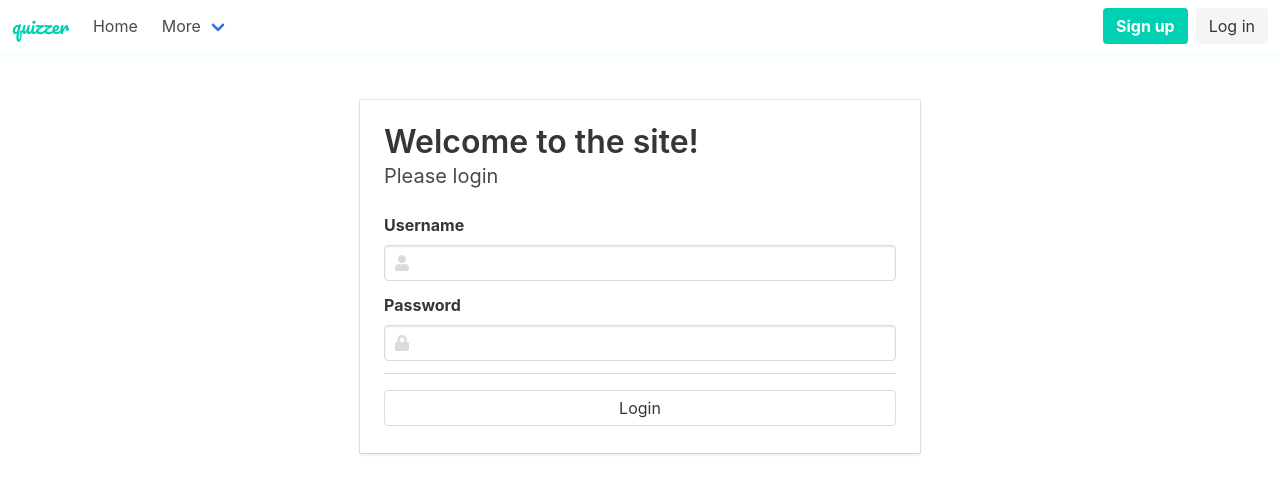
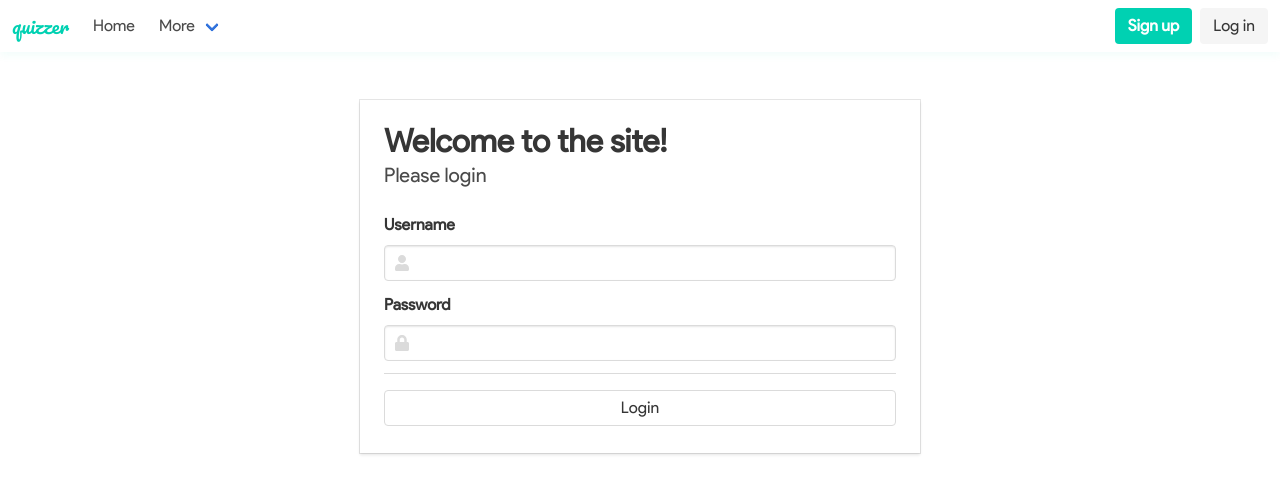
Before and after one commit to User17745/Quizzer, a PHP site: page / in a window 1280 px wide. Shown: the top 500 px of the page. Run offline with PHP 8.4, Linux system fonts and the light colour scheme; some libraries are stand-ins or nearby versions.

Commit message:
Added new site wide fonts.

```diff
--- /dev/null
+++ b/assets/font-style.css
@@ -0,0 +1,48 @@
+/*! Generated by Font Squirrel (https://www.fontsquirrel.com) on November 25, 2019 */
+
+
+
+@font-face {
+    font-family: 'product_sans_bold_italic';
+    src: url('fonts/product_sans_bold_italic-webfont.woff2') format('woff2'),
+         url('fonts/product_sans_bold_italic-webfont.woff') format('woff');
+    font-weight: normal;
+    font-style: normal;
+
+}
+
+
+
+
+@font-face {
+    font-family: 'product_sans_bold';
+    src: url('fonts/product_sans_bold-webfont.woff2') format('woff2'),
+         url('fonts/product_sans_bold-webfont.woff') format('woff');
+    font-weight: normal;
+    font-style: normal;
+
+}
+
+
+
+
+@font-face {
+    font-family: 'product_sans_italic';
+    src: url('fonts/product_sans_italic-webfont.woff2') format('woff2'),
+         url('fonts/product_sans_italic-webfont.woff') format('woff');
+    font-weight: normal;
+    font-style: normal;
+
+}
+
+
+
+
+@font-face {
+    font-family: 'product_sans_regular';
+    src: url('fonts/product_sans_regular-webfont.woff2') format('woff2'),
+         url('fonts/product_sans_regular-webfont.woff') format('woff');
+    font-weight: normal;
+    font-style: normal;
+
+}
--- a/assets/style.css
+++ b/assets/style.css
@@ -1,3 +1,7 @@
+* {
+    font-family: 'product_sans_regular' !important;
+}
+
 /* Custom Text Selection Color */
 ::-moz-selection {
     color: #fff;
@@ -9,7 +13,7 @@
 }
 
 /* Custom Border Highlight on active */
-.input:active, .input:focus, .is-active.input, .is-active.textarea, .is-focused.input, .is-focused.textarea, .select select.is-active, .select select.is-focused, .select select:active, .select select:focus, .textarea:active, .textarea:focus {
+.button.is-focused:not(:active), .button:focus:not(:active), .input:active, .input:focus, .is-active.input, .is-active.textarea, .is-focused.input, .is-focused.textarea, .select select.is-active, .select select.is-focused, .select select:active, .select select:focus, .textarea:active, .textarea:focus {
     border-color: #34d1b1;
     box-shadow: 0 0 0 0.125em rgba(50,115,220,.25);
 }
@@ -43,7 +47,7 @@
     box-shadow: 0 4px 8px 0 rgba(0,209,178, 0.05), 0 6px 20px 0 rgba(0,209,178, 0.005);
 }
 .navbar-brand a.navbar-item {
-    font-family: 'Pacifico', cursive;
+    font-family: 'Pacifico', cursive !important;
     color: #00d1b2;
     font-size: 1.2rem;
 }
--- a/inc/header.php
+++ b/inc/header.php
@@ -15,9 +15,11 @@
     <link href="https://cdnjs.cloudflare.com/ajax/libs/bulma/0.7.5/css/bulma.min.css" rel="stylesheet" type="text/css">
     <!-- Google Fonts -->
     <link href="https://fonts.googleapis.com/css?family=Pacifico&display=swap" rel="stylesheet">
+    <!-- Custom Fonts -->
+    <link href="./assets/font-style.css" rel="stylesheet">
     <!-- Owl Carousel -->
-    <link rel="stylesheet" href="./assets/owl.carousel.min.css">
-    <link rel="stylesheet" href="./assets/owl.theme.default.min.css">
+    <link href="./assets/owl.carousel.min.css" rel="stylesheet">
+    <link href="./assets/owl.theme.default.min.css" rel="stylesheet">
     <!-- Custom Stylesheet -->
     <link href="./assets/style.css" rel="stylesheet" type="text/css">
     <!-- jQuery Script -->
```
Also changed, not shown: assets/fonts/product_sans_bold-webfont.woff (added), assets/fonts/product_sans_bold-webfont.woff2 (added), assets/fonts/product_sans_bold_italic-webfont.woff (added), assets/fonts/product_sans_bold_italic-webfont.woff2 (added), assets/fonts/product_sans_italic-webfont.woff (added), assets/fonts/product_sans_italic-webfont.woff2 (added), assets/fonts/product_sans_regular-webfont.woff (added), assets/fonts/product_sans_regular-webfont.woff2 (added).
